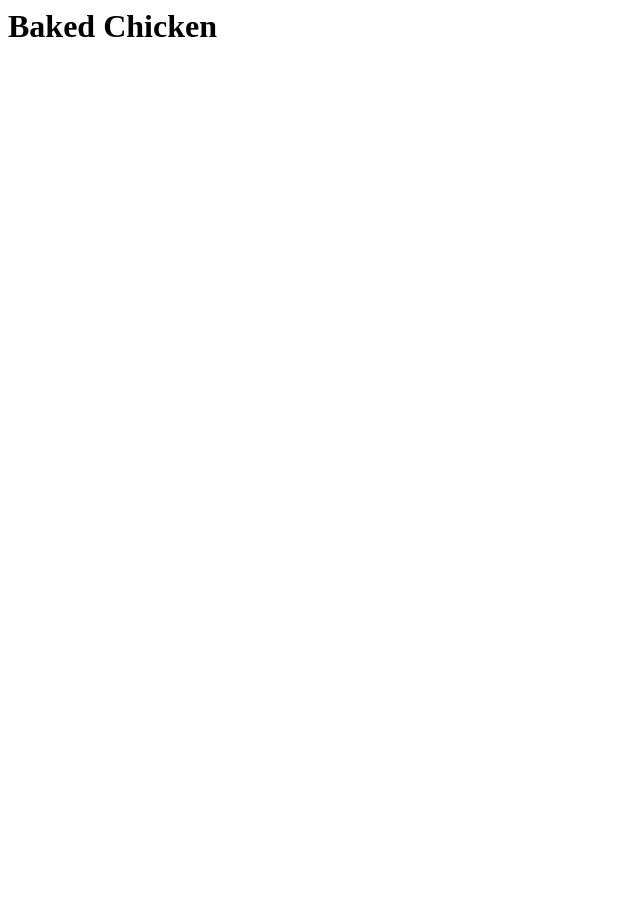
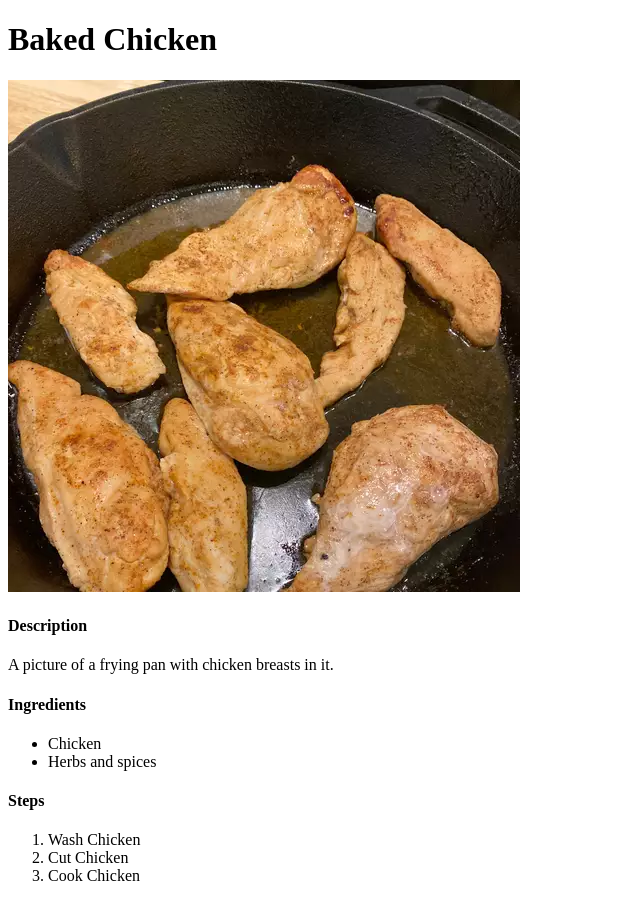
Before and after one commit to RadTechDad/odin-recipes, a plain HTML site: page recipes/baked_chicken.html in a window 1280 px wide. Shown: the whole page, without its empty margins (0-640 px from the left). Before the commit the page ends 800 px from the top, so only its background shows below. Drawn offline with Linux system fonts and the light colour scheme.

Commit message:
Added info for the baked chicken recipe page

```diff
--- a/recipes/baked_chicken.html
+++ b/recipes/baked_chicken.html
@@ -1 +1,24 @@
-<h1>Baked Chicken</h1>
+<!DOCTYPE html>
+<html lang="en">
+<head>
+    <meta charset="UTF-8">
+    <title>Odin Recipes</title>
+</head>
+<body>
+    <h1>Baked Chicken</h1>
+    <img src="images/baked_chicken.webp" alt="A picture of a frying pan with chicken breasts in it.">
+    <h4>Description</h4>
+    <p>A picture of a frying pan with chicken breasts in it.</p>
+    <h4>Ingredients</h4>
+    <ul>
+        <li>Chicken</li>
+        <li>Herbs and spices</li>
+    </ul>
+    <h4>Steps</h4>
+    <ol>
+        <li>Wash Chicken</li>
+        <li>Cut Chicken</li>
+        <li>Cook Chicken</li>
+    </ol>
+</body>
+</html>
```
Also changed, not shown: recipes/images/baked_chicken.webp (added).
